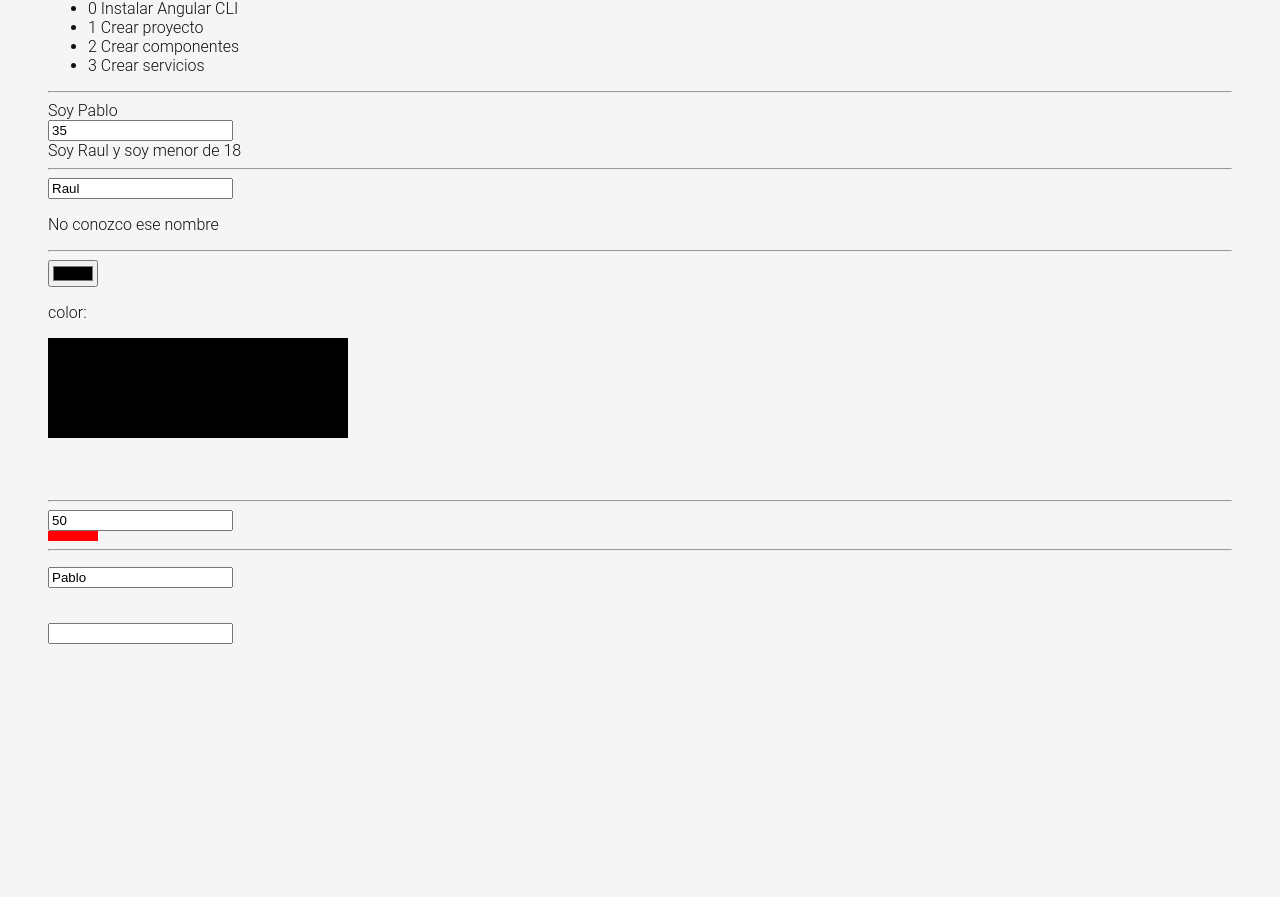
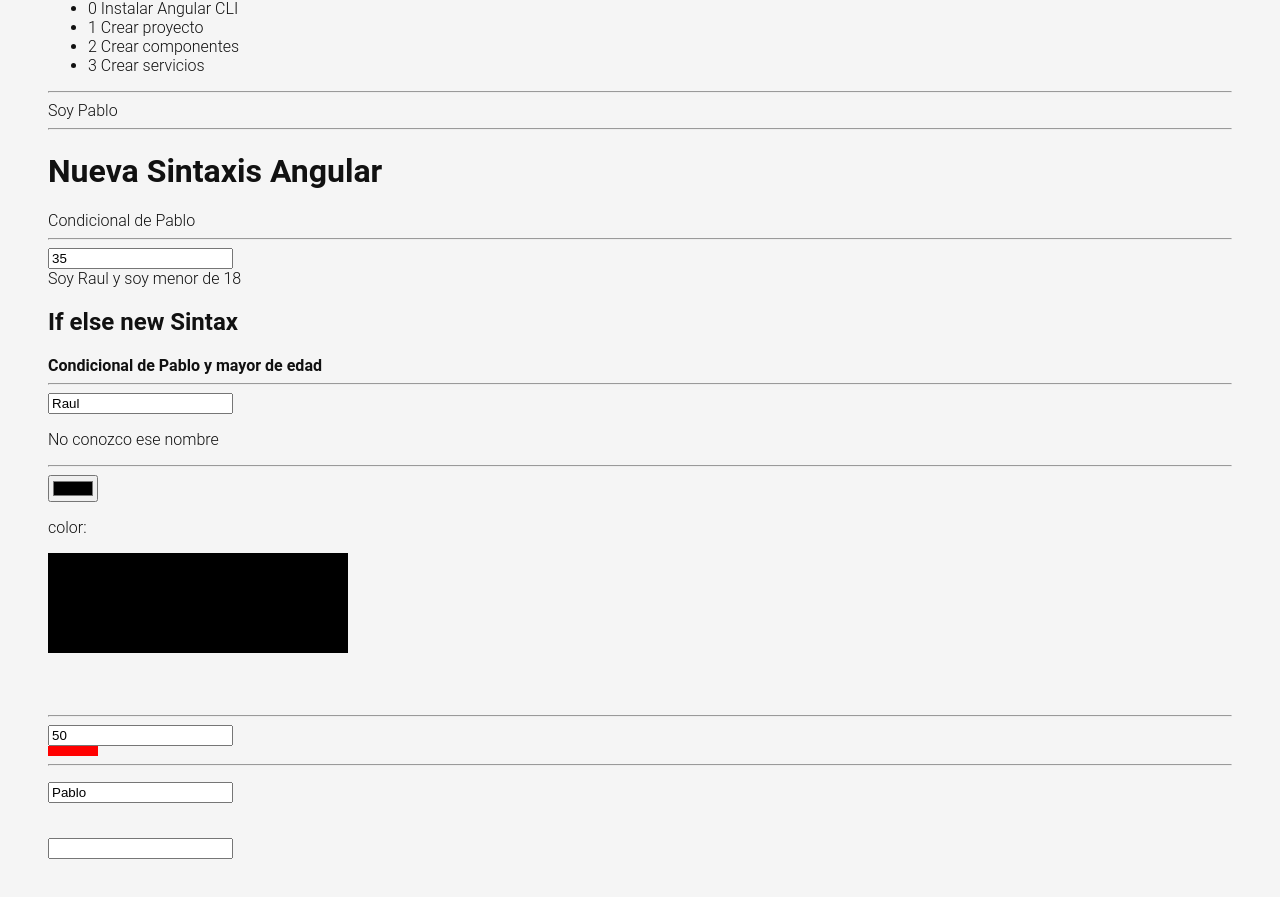
Before and after one commit to PabloGarRod/TODOAPP, an Angular app: page /labs in a window 1280 px wide. Shown: the part 1340-2237 px from the top of the page. Before the commit the page ends 2048 px from the top, so only its background shows below. Built offline with nearby package versions, Linux system fonts and the light colour scheme.

Commit message:
Nueva Sintaxis en Angular

```diff
--- a/src/app/pages/labs/labs.component.html
+++ b/src/app/pages/labs/labs.component.html
@@ -51,6 +51,14 @@
   <hr />
   <div *ngIf="1 !== 1">My content</div>
   <div *ngIf="name() === 'Pablo'">Soy {{ name() }}</div>
+  <hr />
+  <h1>Nueva Sintaxis Angular</h1>
+  @if(name()==='Pablo'){
+  <div>Condicional de Pablo</div>
+  }
+
+  <hr />
+
   <input type="number" [value]="person().age" (change)="changeAge($event)" />
   <div *ngIf="person().name === 'Pablo' && person().age >= 18; else elseBlock">
     Soy {{ person().name }} y soy mayor de 18
@@ -58,6 +66,15 @@
   <ng-template #elseBlock>
     <div>Soy {{ person().name }} y soy menor de 18</div>
   </ng-template>
+
+  <h2>If else new Sintax</h2>
+
+  @if(name()==='Pablo' && person().age >=18){
+  <strong>Condicional de Pablo y mayor de edad</strong>
+  } @else {
+  <i>No cumple la condicion</i>
+  }
+
   <hr />
   <input type="text" [value]="person().name" (change)="changeName($event)" />
   <div [ngSwitch]="person().name">
```
